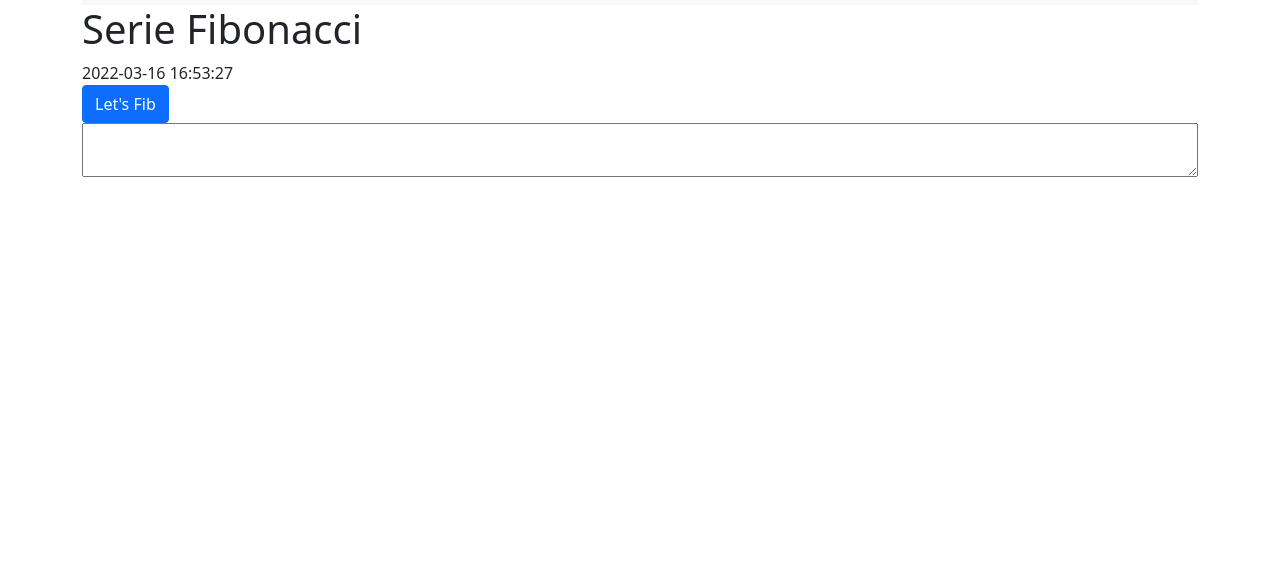
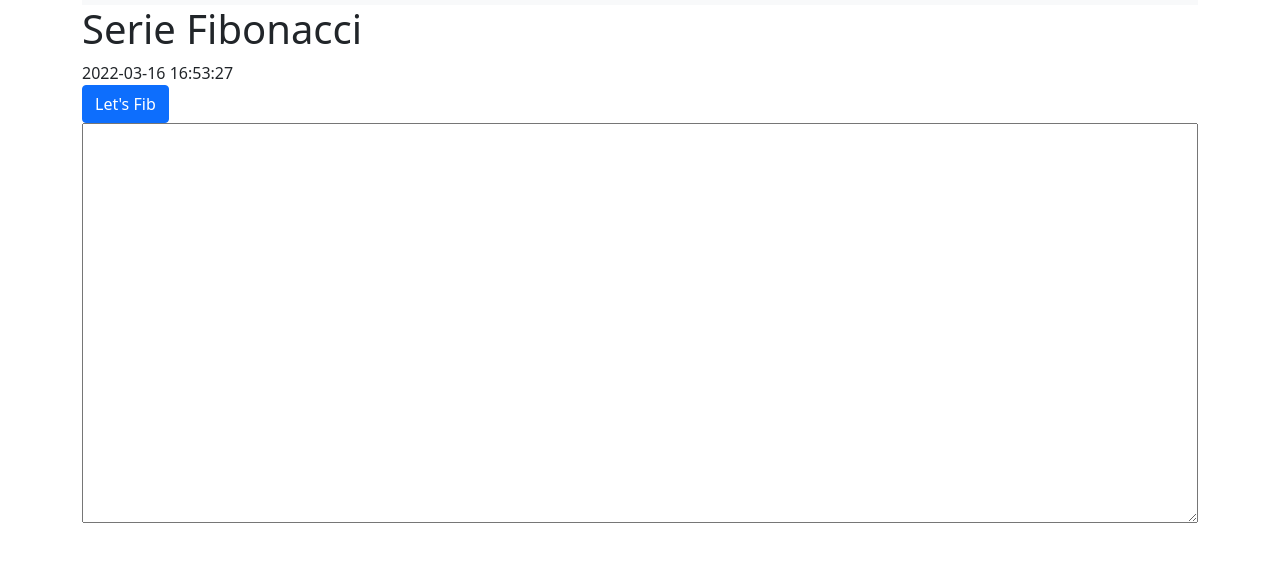
Before and after one commit to Alejogonzalez/PruebaProteccion, a plain HTML site: page index.html in a window 1280 px wide. Shown: the part 122-684 px from the top of the page. Drawn offline with nearby package versions, Linux system fonts and the light colour scheme.

Commit message:
Fix Heigh text area

```diff
--- a/css/index.css
+++ b/css/index.css
@@ -0,0 +1,3 @@
+#log {
+    height: 400px;
+}
--- a/index.html
+++ b/index.html
@@ -8,7 +8,7 @@
     <!-- Bootstrap CSS -->
     <link href="https://cdn.jsdelivr.net/npm/bootstrap@5.1.3/dist/css/bootstrap.min.css" rel="stylesheet" integrity="sha384-1BmE4kWBq78iYhFldvKuhfTAU6auU8tT94WrHftjDbrCEXSU1oBoqyl2QvZ6jIW3" crossorigin="anonymous">
     <script src="https://cdnjs.cloudflare.com/ajax/libs/moment.js/2.22.2/moment.min.js"></script>
-    <link href="css/index.css">
+    <link rel="stylesheet" href="css/index.css">
     <title>Protección</title>
   </head>
   <body>
```
